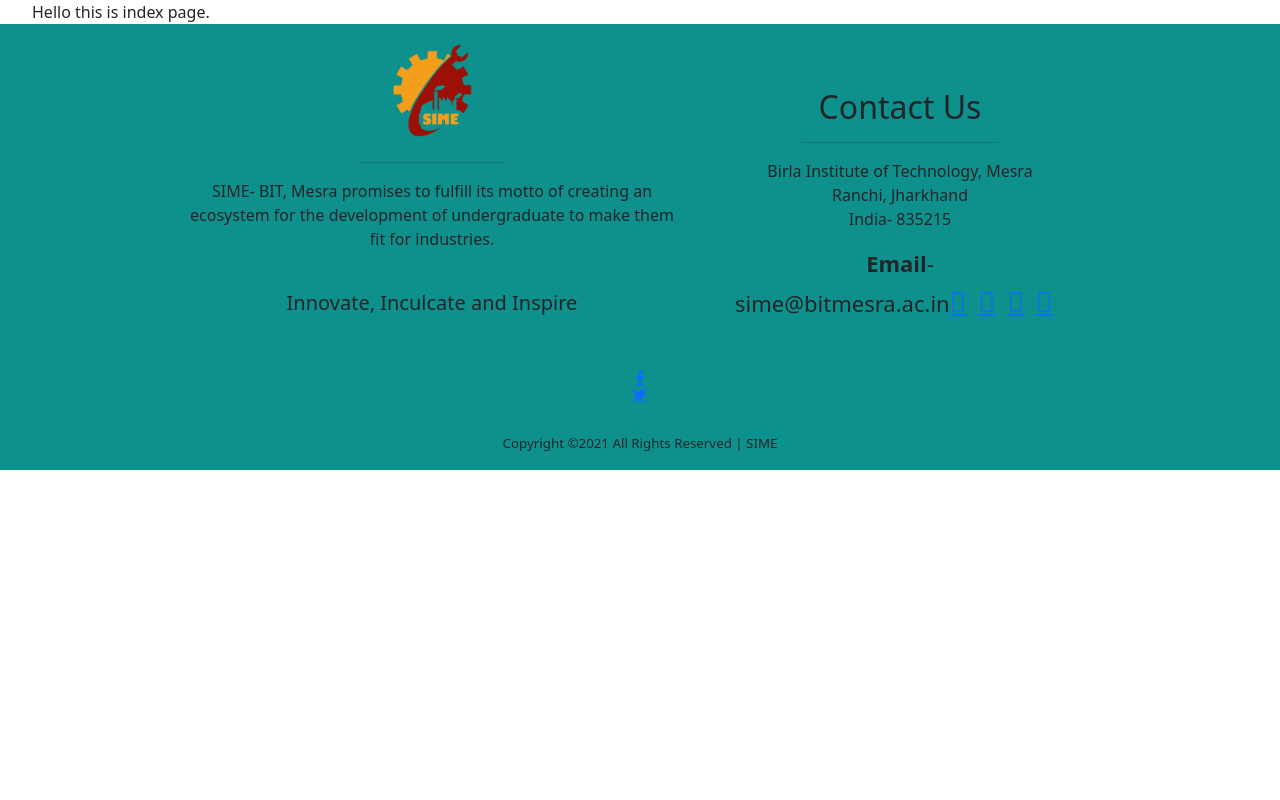
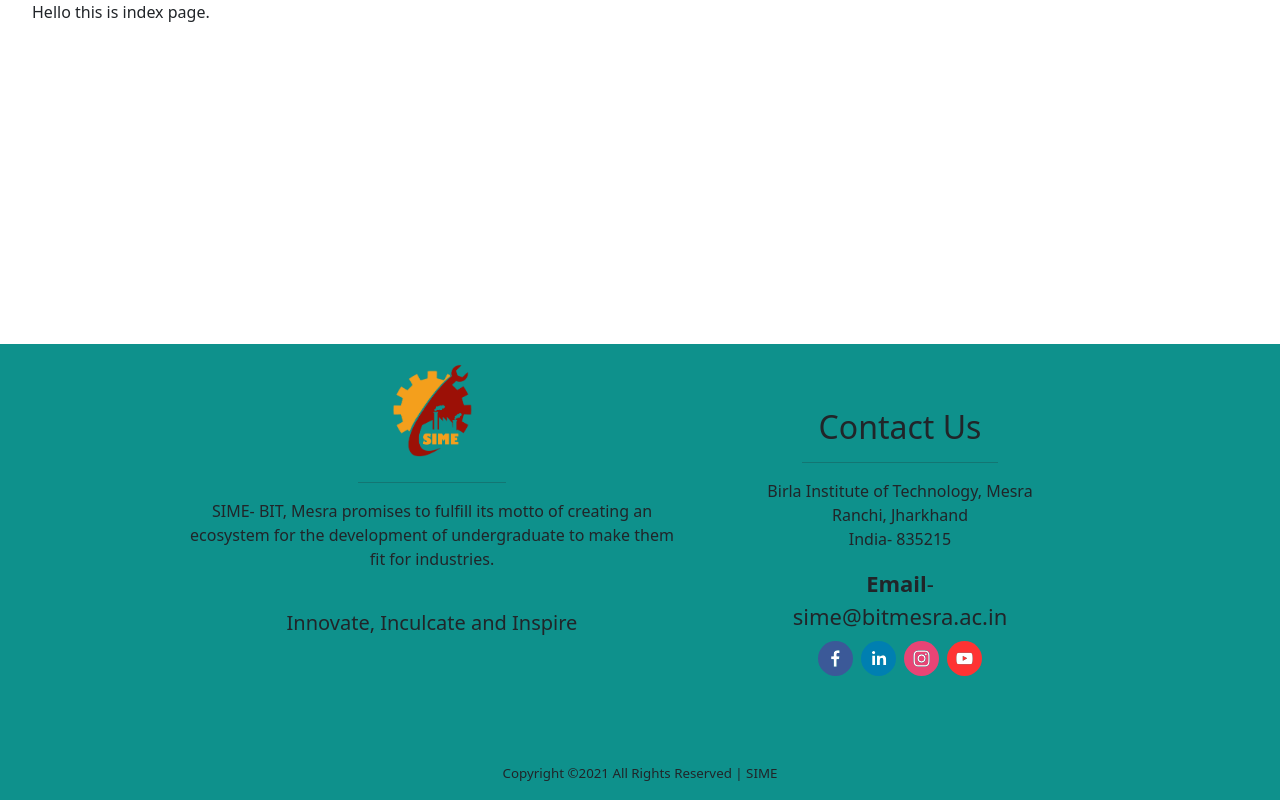
Before and after one commit to pranavrushi/frontend, a Next.js app: page / in a window 1280 px wide. Built offline with nearby package versions, Linux system fonts and the light colour scheme.

Commit message:
footer completed

```diff
--- a/components/layouts/Footer.jsx
+++ b/components/layouts/Footer.jsx
@@ -1,10 +1,11 @@
 import React from "react";
 import Image from "next/image";
 import styles from "../../styles/Footer.module.css";
+import { SocialIcon } from "react-social-icons";
 
 const Footer = () => {
   return (
-    <footer className={`${styles.bg_teal}`}>
+    <footer className={`${styles.bg_teal} ${styles.myFooter}`}>
       <div className="container-fluid padding footer-section">
         <div className="row text-center padding justify-content-center">
           <div className="col-lg-5">
@@ -40,37 +41,38 @@ const Footer = () => {
             >
               <b>Email</b>-<br /> sime@bitmesra.ac.in
             </a>
-            <a
-              className="fab-icon"
-              href="http://www.facebook.com/sime.bitmesra"
-              target="_blank"
-            >
-              <i className="fab fa-facebook"></i>
-            </a>
-            <a
-              className="fab-icon"
-              href="http://www.linkedin.com/company/sime-bitmesra"
-              target="_blank"
-            >
-              <i className="fab fa-linkedin"></i>
-            </a>
-            <a
-              className="fab-icon"
-              href="http://www.instagram.com/sime.bitmesra"
-              target="_blank"
-            >
-              <i className="fab fa-instagram"></i>
-            </a>
-            <a
-              className="fab-icon"
-              href="https://www.youtube.com/channel/UCAaEV7A5_aasDHtcoeupSJg"
-              target="_blank"
-            >
-              <i className="fab fa-youtube"></i>
-            </a>
+            <br />
+            <div className="my-2">
+              <SocialIcon
+                className="mx-1"
+                url="http://www.facebook.com/sime.bitmesra"
+                fgColor="#ffffff"
+                style={{ height: 35, width: 35 }}
+                target="_blank"
+              />
+              <SocialIcon
+                className="mx-1"
+                url="http://www.linkedin.com/company/sime-bitmesra"
+                fgColor="#ffffff"
+                style={{ height: 35, width: 35 }}
+                target="_blank"
+              />
+              <SocialIcon
+                className="mx-1"
+                url="http://www.instagram.com/sime.bitmesra"
+                fgColor="#ffffff"
+                style={{ height: 35, width: 35 }}
+                target="_blank"
+              />
+              <SocialIcon
+                className="mx-1"
+                url="https://www.youtube.com/channel/UCAaEV7A5_aasDHtcoeupSJg"
+                fgColor="#ffffff"
+                style={{ height: 35, width: 35 }}
+                target="_blank"
+              />
+            </div>
           </div>
-          <a href="http://www.google.com" class="fa fa-facebook" target="_blank"></a>
-          <a href="#" class="fa fa-twitter"></a>
         </div>
         <div className={styles.copyright}>
           Copyright ©2021 All Rights Reserved | SIME
--- a/package.json
+++ b/package.json
@@ -13,7 +13,8 @@
     "bootstrap": "^5.2.0",
     "next": "12.2.2",
     "react": "18.2.0",
-    "react-dom": "18.2.0"
+    "react-dom": "18.2.0",
+    "react-social-icons": "^5.14.0"
   },
   "devDependencies": {
     "eslint": "8.20.0",
--- a/pages/_app.js
+++ b/pages/_app.js
@@ -13,10 +13,6 @@ function MyApp({ Component, pageProps }) {
       <Head>
         <title> SIME-BIT Mesra</title>
         <link rel="icon" href="/SIME.png" />
-        <link
-          rel="stylesheet"
-          href="https://cdnjs.cloudflare.com/ajax/libs/font-awesome/4.7.0/css/font-awesome.min.css"
-        ></link>
         <meta name="viewport" content="width=device-width, initial-scale=1" />
       </Head>
 
--- a/pages/index.js
+++ b/pages/index.js
@@ -3,5 +3,5 @@ import Image from "next/image";
 import styles from "../styles/Home.module.css";
 
 export default function Home() {
-  return <div className={styles.container}>Hello this is index page.</div>;
+  return <div className={styles.container}>Hello this is index page. </div>;
 }
--- a/styles/Footer.module.css
+++ b/styles/Footer.module.css
@@ -18,3 +18,13 @@
     font-size: 22px;
     color: #212529;
 }
+
+.social_icons {
+    height: 10px;
+    width: 10px;
+    margin: 2px
+}
+
+.myFooter{
+    margin-top: auto;
+}
--- a/styles/globals.css
+++ b/styles/globals.css
@@ -4,6 +4,13 @@ body {
   margin: 0;
   font-family: -apple-system, BlinkMacSystemFont, Segoe UI, Roboto, Oxygen,
     Ubuntu, Cantarell, Fira Sans, Droid Sans, Helvetica Neue, sans-serif;
+
+}
+
+#__next {
+  display: flex;
+  flex-direction: column;
+  min-height: 100vh;
 }
 
 a {
@@ -15,7 +22,7 @@ a {
   box-sizing: border-box;
 }
 
-.fab-icon{
+.fab-icon {
   font-size: 1.75em;
   padding-right: 0.75rem;
 }
```
Also changed, not shown: 2 other files (tests, documents, lock files or other folders).
